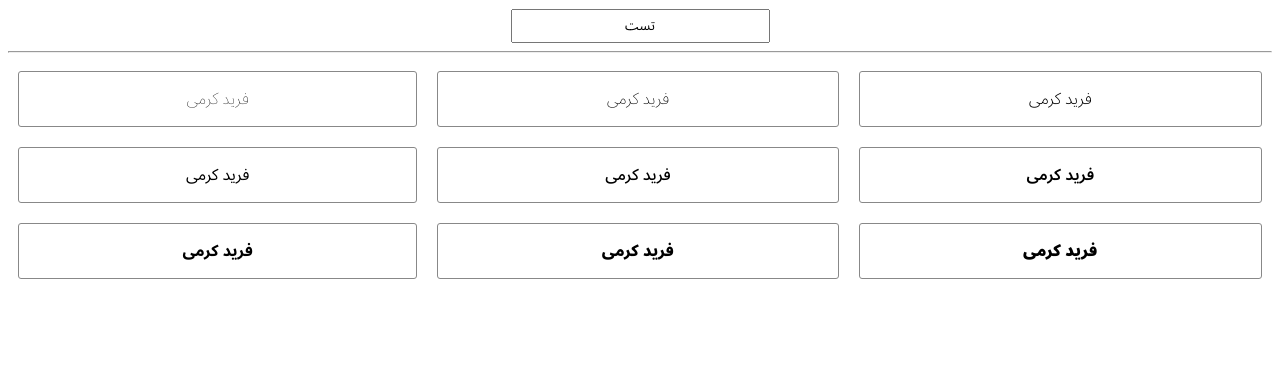
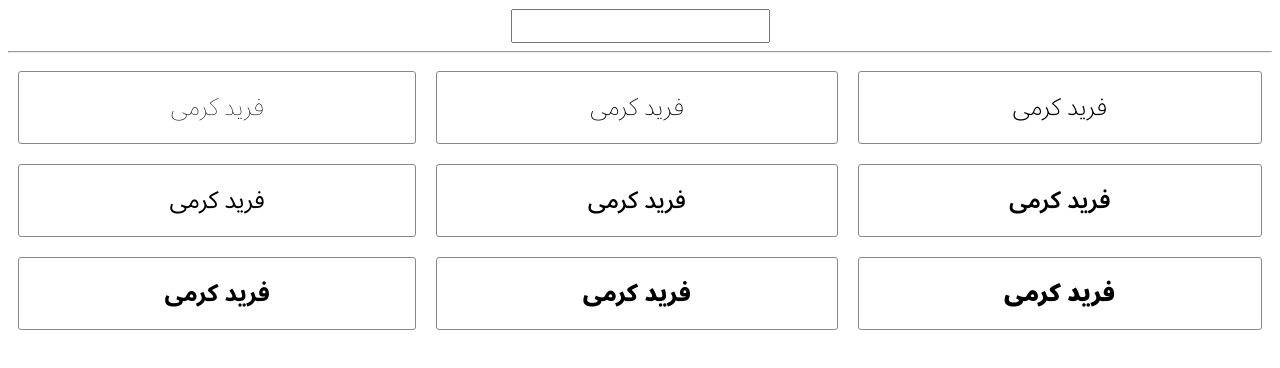
Before and after one commit to faridkarami/font, a plain HTML site: page index.html in a window 1280 px wide. Drawn offline with Linux system fonts and the light colour scheme.

Commit message:
initial commit

```diff
--- a/assets/css/style.css
+++ b/assets/css/style.css
@@ -29,6 +29,7 @@ ul {
     padding: 10px;
     margin: 10px;
     text-align: center;
+    font-size: 24px;
 }
 
 .item-1 {
--- a/index.html
+++ b/index.html
@@ -11,7 +11,7 @@
 
 <body>
     <section class="form">
-        <input id="input" type="text" value="تست" />
+        <input id="input" type="text" value="" />
     </section>
     <hr />
     <ul class="list">
```
